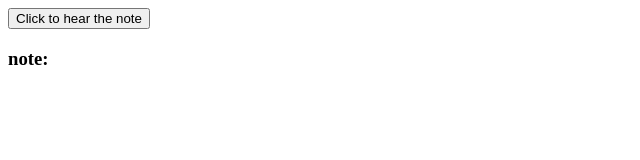
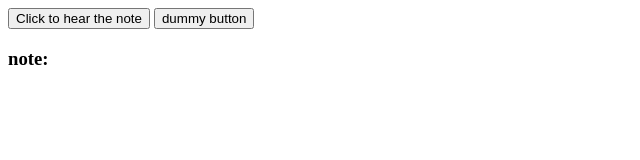
Before and after one commit to Seanmcdon/seanmcdon.github.io, a plain HTML site: page index.html in a window 1280 px wide. Shown: the whole page, without its empty margins (0-640 px from the left). Drawn offline with Linux system fonts and the light colour scheme.

Commit message:
Update index.html

```diff
--- a/index.html
+++ b/index.html
@@ -11,6 +11,7 @@
   </head>
   <body>
     <button id="start-button"> Click to hear the note</button>
+    <button id="dummy">dummy button</button>
     <h3> note: <span id='the_note'></span></h3>
 
     <!-- Content -->
```
